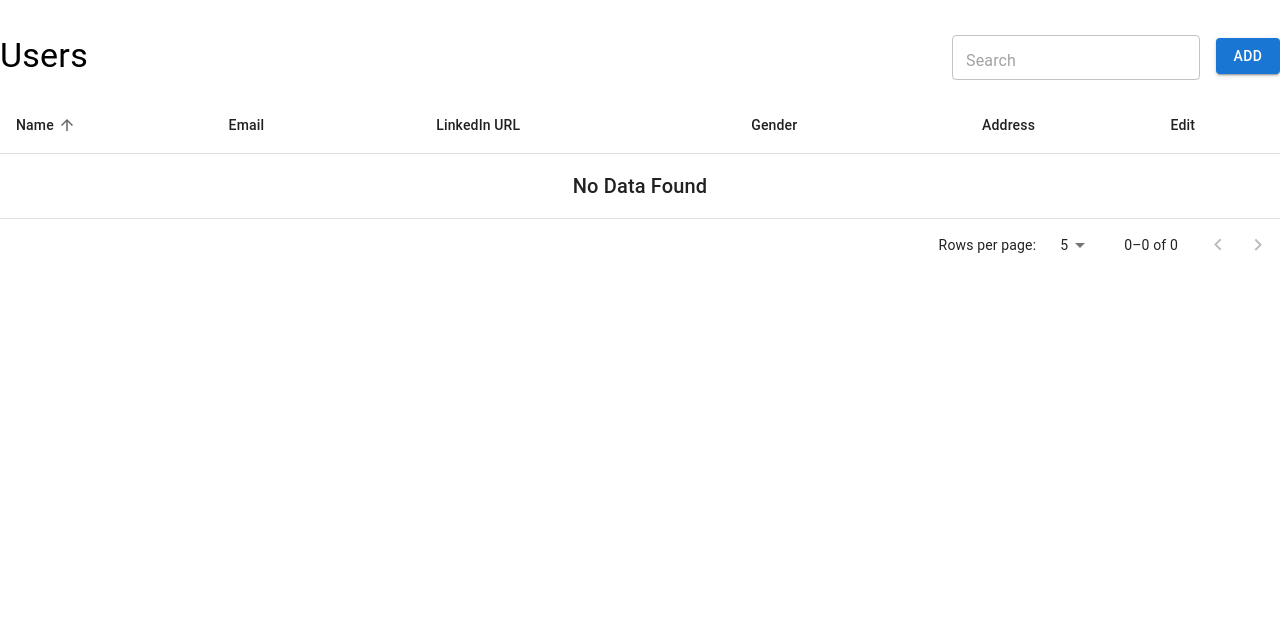
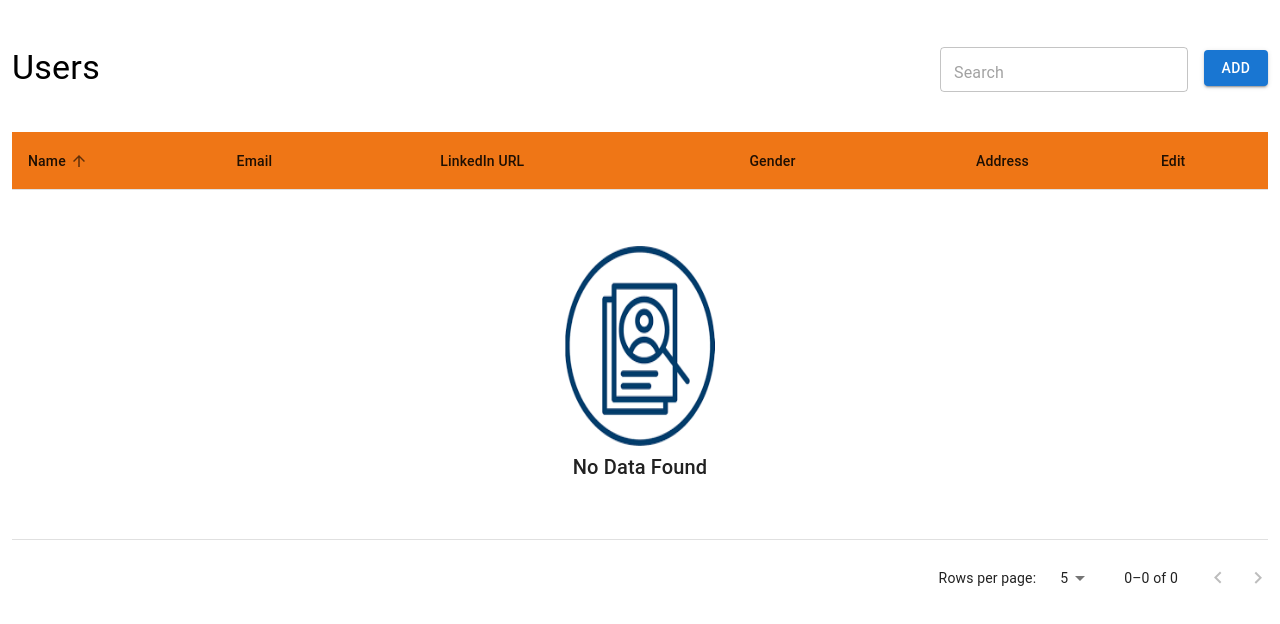
Before and after one commit to Bala0254/Nextjs-basic-crud, a Next.js app: page / in a window 1280 px wide. Shown: the top 624 px of the page. Built offline with nearby package versions, Linux system fonts and the light colour scheme.

Commit message:
web fixes

```diff
--- a/src/app/globals.css
+++ b/src/app/globals.css
@@ -12,10 +12,8 @@
   display: none;
 }
 
-.search-box{
-  margin-right: 12px;
-  padding: 8px;
-  outline: none;
+.MuiTableHead-root {
+  background-color: #ef7616;
 }
 
 .mrgB8{
--- a/src/app/layout.tsx
+++ b/src/app/layout.tsx
@@ -1,21 +1,9 @@
 import type { Metadata } from "next";
-import localFont from "next/font/local";
 import "./globals.css";
-
-const geistSans = localFont({
-  src: "./fonts/GeistVF.woff",
-  variable: "--font-geist-sans",
-  weight: "100 900",
-});
-const geistMono = localFont({
-  src: "./fonts/GeistMonoVF.woff",
-  variable: "--font-geist-mono",
-  weight: "100 900",
-});
 
 export const metadata: Metadata = {
   title: "Users",
-  description: "Generated by create next app",
+  description: "user list",
 };
 
 export default function RootLayout({
@@ -25,7 +13,7 @@ export default function RootLayout({
 }>) {
   return (
     <html lang="en">
-      <body className={`${geistSans.variable} ${geistMono.variable}`}>
+      <body>
         {children}
       </body>
     </html>
--- a/src/app/page.tsx
+++ b/src/app/page.tsx
@@ -5,6 +5,7 @@ import UserTable from '../components/UserTable';
 import { User, Gender } from '@/utils/types';
 import { addUser, updateUser, deleteUser, getUsers } from '@/utils/userService';
 import UserForm from './../components/UserForm';
+import { Dialog, DialogActions, DialogContent, DialogTitle, Button } from '@mui/material';
 
 const HomePage: React.FC = () => {
   const [users, setUsers] = useState<User[]>(getUsers());
@@ -77,13 +78,24 @@ const HomePage: React.FC = () => {
         onClose={handleCloseForm}
         onSave={handleSave}
       />
-      {confirmDelete && (
-        <div>
+      {/* Confirmation Dialog */}
+      <Dialog
+        open={!!confirmDelete}
+        onClose={() => setConfirmDelete(null)}
+      >
+        <DialogTitle>Confirm Deletion</DialogTitle>
+        <DialogContent>
           <p>Are you sure you want to delete this user?</p>
-          <button onClick={handleConfirmDelete}>Yes</button>
-          <button onClick={() => setConfirmDelete(null)}>No</button>
-        </div>
-      )}
+        </DialogContent>
+        <DialogActions>
+          <Button onClick={() => setConfirmDelete(null)} color="primary">
+            No
+          </Button>
+          <Button onClick={handleConfirmDelete} color="primary" style={{backgroundColor: '#ef7616', color: 'white'}}>
+            Yes
+          </Button>
+        </DialogActions>
+      </Dialog>
     </div>
   );
 };
--- a/src/components/UserForm.tsx
+++ b/src/components/UserForm.tsx
@@ -97,6 +97,11 @@ const UserForm: React.FC<UserFormProps> = ({ open, user, onClose, onSave }) => {
             error={!!errors.name}
             helperText={errors.name}
             className="mrgB16"
+            slotProps={{
+              input: {
+                inputProps: { maxLength: 50 },
+              },
+            }}
           />
         </FormControl>
 
@@ -114,6 +119,11 @@ const UserForm: React.FC<UserFormProps> = ({ open, user, onClose, onSave }) => {
             error={!!errors.email}
             helperText={errors.email}
             className="mrgB16"
+            slotProps={{
+              input: {
+                inputProps: { maxLength: 255 },
+              },
+            }}
           />
         </FormControl>
 
@@ -131,6 +141,11 @@ const UserForm: React.FC<UserFormProps> = ({ open, user, onClose, onSave }) => {
             error={!!errors.linkedin}
             helperText={errors.linkedin}
             className="mrgB16"
+            slotProps={{
+              input: {
+                inputProps: { maxLength: 255 },
+              },
+            }}
           />
         </FormControl>
 
@@ -236,12 +251,17 @@ const UserForm: React.FC<UserFormProps> = ({ open, user, onClose, onSave }) => {
             error={!!errors.address?.pin}
             helperText={errors.address?.pin}
             className="mrgB16"
+            slotProps={{
+              input: {
+                inputProps: { maxLength: 6 },
+              },
+            }}
           />
         </FormControl>
       </DialogContent>
       <DialogActions>
-        <Button onClick={onClose} color="primary">Cancel</Button>
-        <Button onClick={handleSave} color="primary">Submit</Button>
+        <Button onClick={onClose} color="primary" >Cancel</Button>
+        <Button onClick={handleSave} style={{backgroundColor: '#ef7616', color: 'white'}} >Submit</Button>
       </DialogActions>
     </Dialog>
   );
--- a/src/components/UserTable.tsx
+++ b/src/components/UserTable.tsx
@@ -22,6 +22,8 @@ import {
   ExpandLess as ExpandLessIcon
 } from '@mui/icons-material';
 import { User, Gender } from '@/utils/types';
+import Image from 'next/image';
+import noDataImage from '@/assets/no-data.png';
 
 interface UserTableProps {
   users: User[];
@@ -66,7 +68,7 @@ const UserTable: React.FC<UserTableProps> = ({ users, onEdit, onDelete, onSearch
 
   return (
     <Box>
-      <Box mb={2} display="flex" justifyContent="space-between" style={{marginTop: 32}} alignItems="center">
+      <Box mb={2} display="flex" justifyContent="space-between" style={{marginTop: 32, padding: 12}} alignItems="center">
         <Typography variant="h4">Users</Typography>
         <Box display="flex" alignItems="center">
           <TextField
@@ -86,7 +88,7 @@ const UserTable: React.FC<UserTableProps> = ({ users, onEdit, onDelete, onSearch
           </Button>
         </Box>
       </Box>
-      <TableContainer>
+      <TableContainer style={{padding: 12}}>
         <Table>
           <TableHead>
             <TableRow>
@@ -170,7 +172,8 @@ const UserTable: React.FC<UserTableProps> = ({ users, onEdit, onDelete, onSearch
                 ))
             ) : (
               <TableRow>
-                <TableCell colSpan={7} align="center">
+                <TableCell colSpan={7} align="center" style={{padding: '56px'}}>
+                  <Image src={noDataImage} alt="No Data Found" height={200} width={250}/>
                   <Typography variant="h6">No Data Found</Typography>
                 </TableCell>
               </TableRow>
```
Also changed, not shown: src/assets/no-data.png (added).
